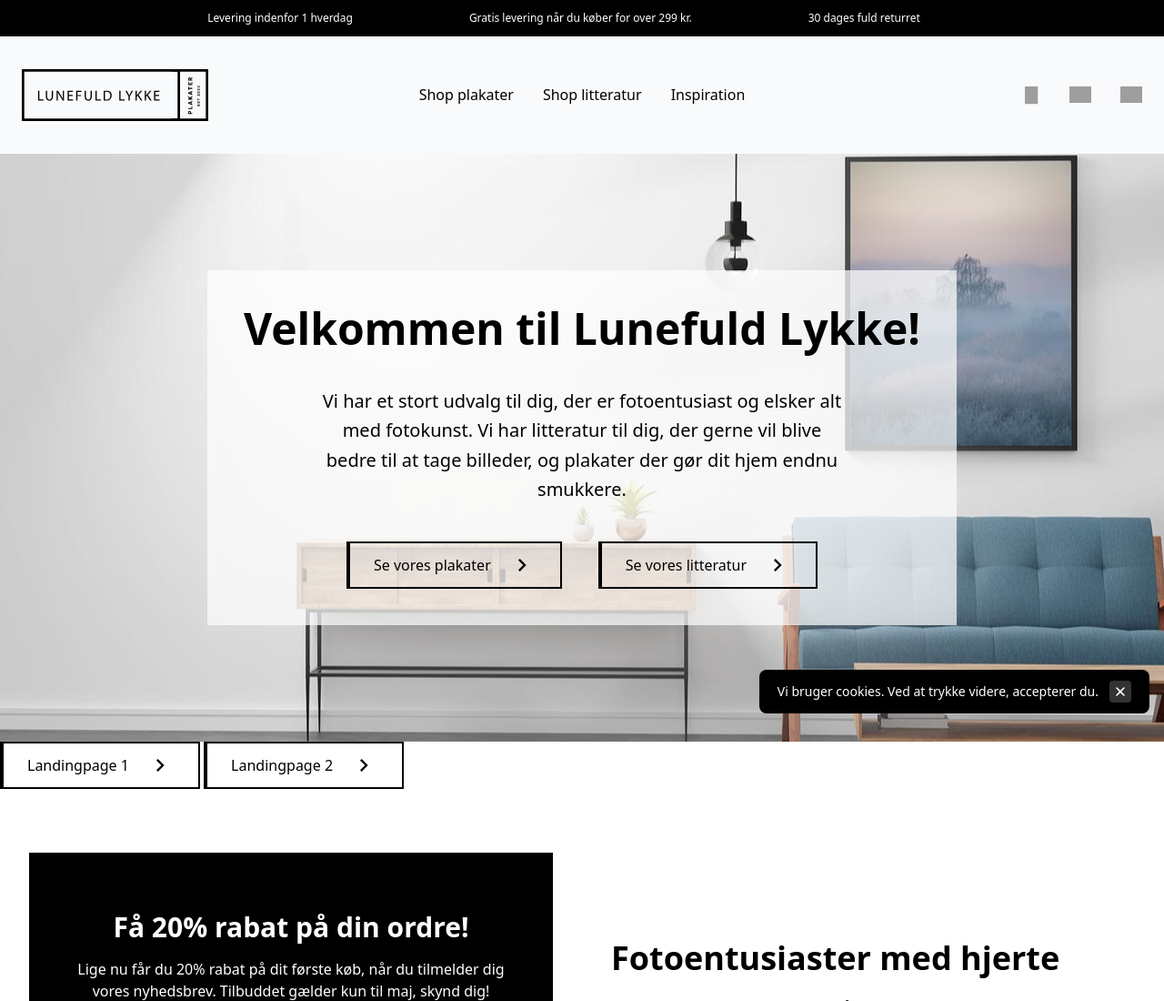
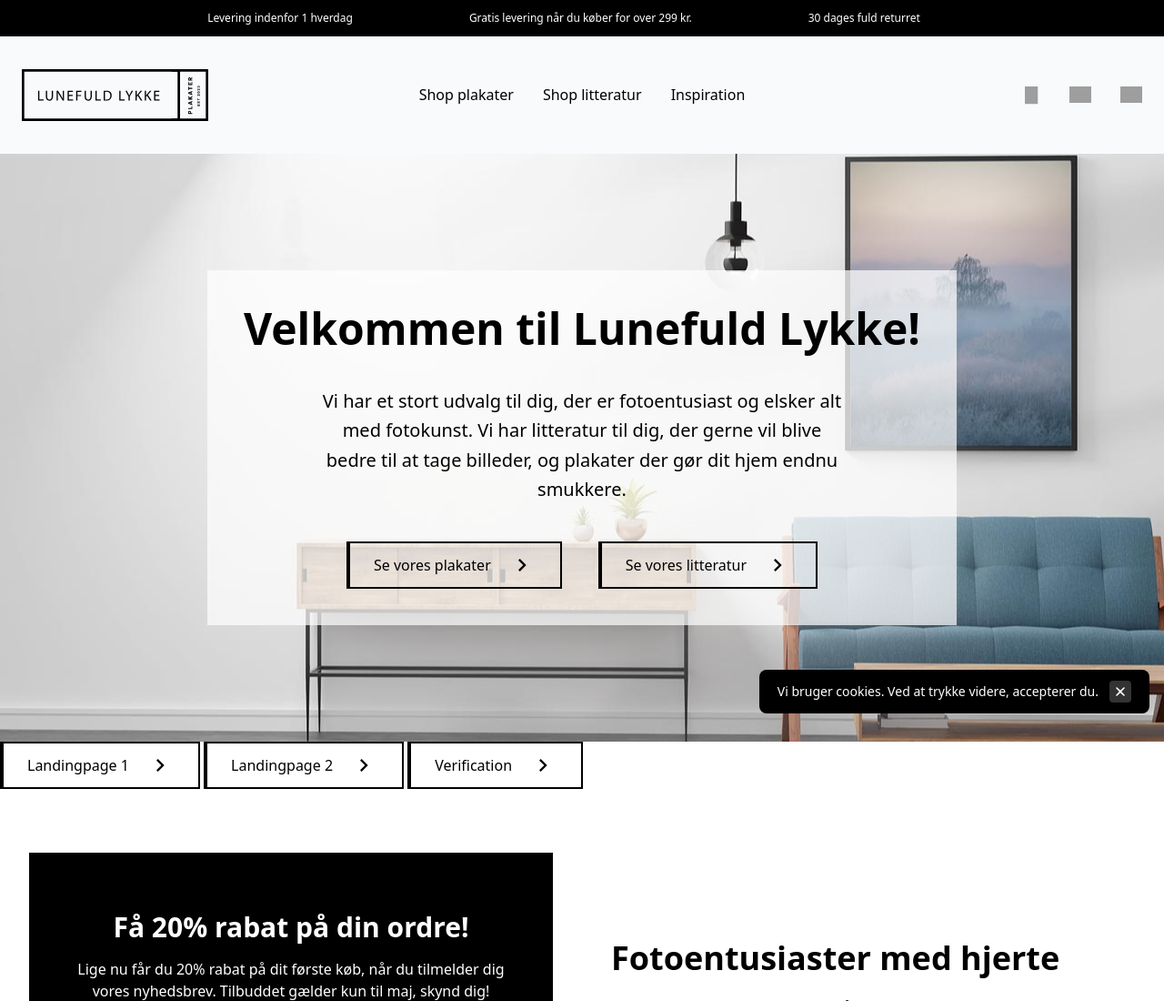
Before and after one commit to maja5099/lunefuldlykke, a website built with Parcel: page src/index.html in a window 1280 px wide. Shown: the top 1100 px of the page at 91% size. Built offline with nearby package versions, Linux system fonts and the light colour scheme; grey boxes are pictures that could not be loaded.

Commit message:
new button test

```diff
--- a/src/index.html
+++ b/src/index.html
@@ -302,6 +302,16 @@
       </div>
     </a>
     <!-- Landingpages buttons end -->
+
+    <a class="relative inline-block px-7 py-2.5 overflow-hidden border-2 border-black group focus:outline-none focus:ring" href="google8320328ce972fbbc.html">
+      <div class="inline-flex items-center">
+        <span class="absolute inset-y-0 left-0 w-[2px] transition-all bg-black group-hover:w-full group-active:bg-black"></span>
+        <span class="relative text-base font-medium text-black transition-colors group-hover:text-white">
+          Verification
+        </span>
+        <svg class="w-7 h-auto ml-5 relative group-hover:fill-white group-active:fill-white" xmlns="http://www.w3.org/2000/svg" xmlns:xlink="http://www.w3.org/1999/xlink" aria-hidden="true" role="img" class="iconify iconify--ic" width="32" height="32" preserveAspectRatio="xMidYMid meet" viewBox="0 0 24 24"><path fill="#fffff" d="M8.59 16.59L13.17 12L8.59 7.41L10 6l6 6l-6 6l-1.41-1.41z"></path></svg>
+      </div>
+    </a>
 
     <!-- Cookie start -->
     <aside
```
